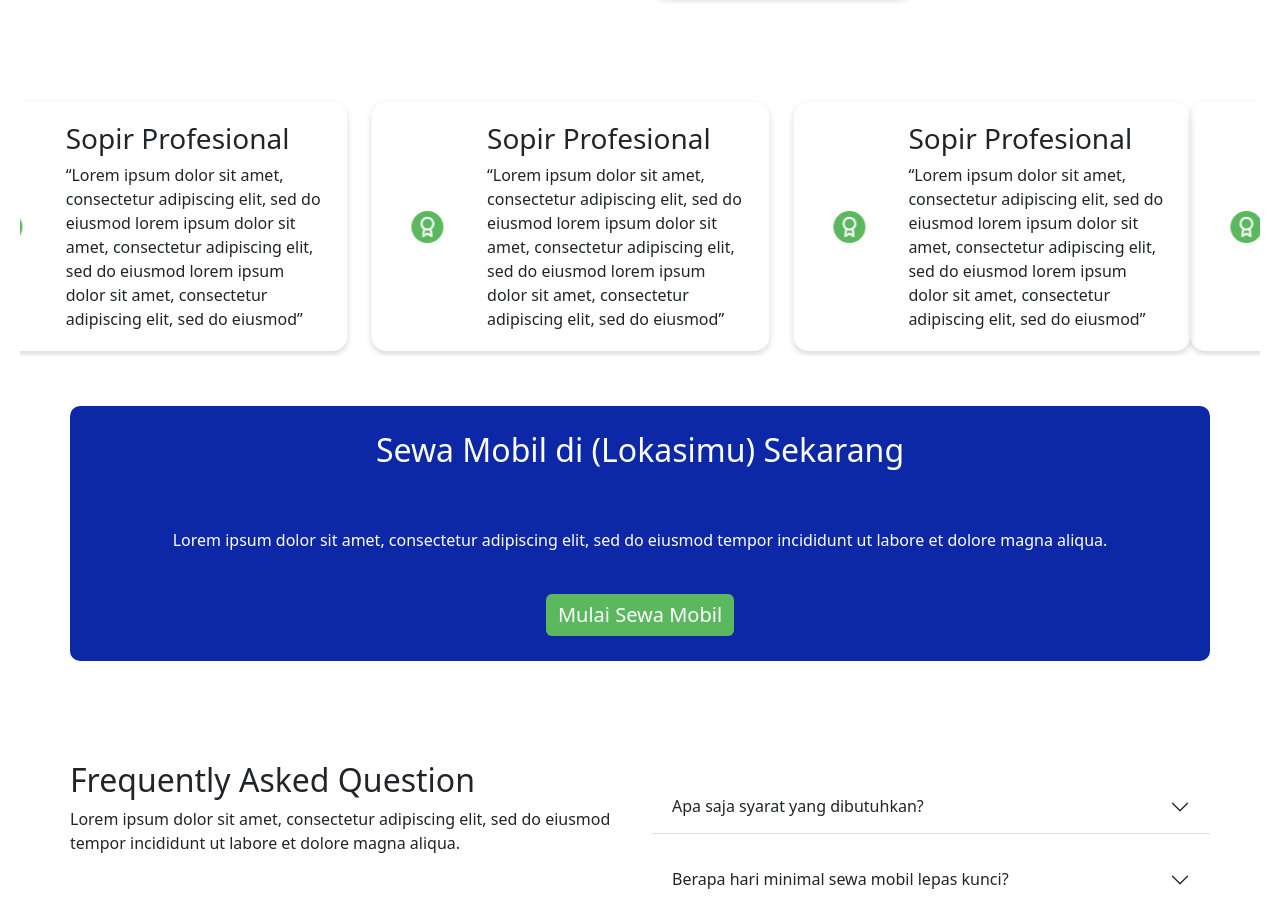
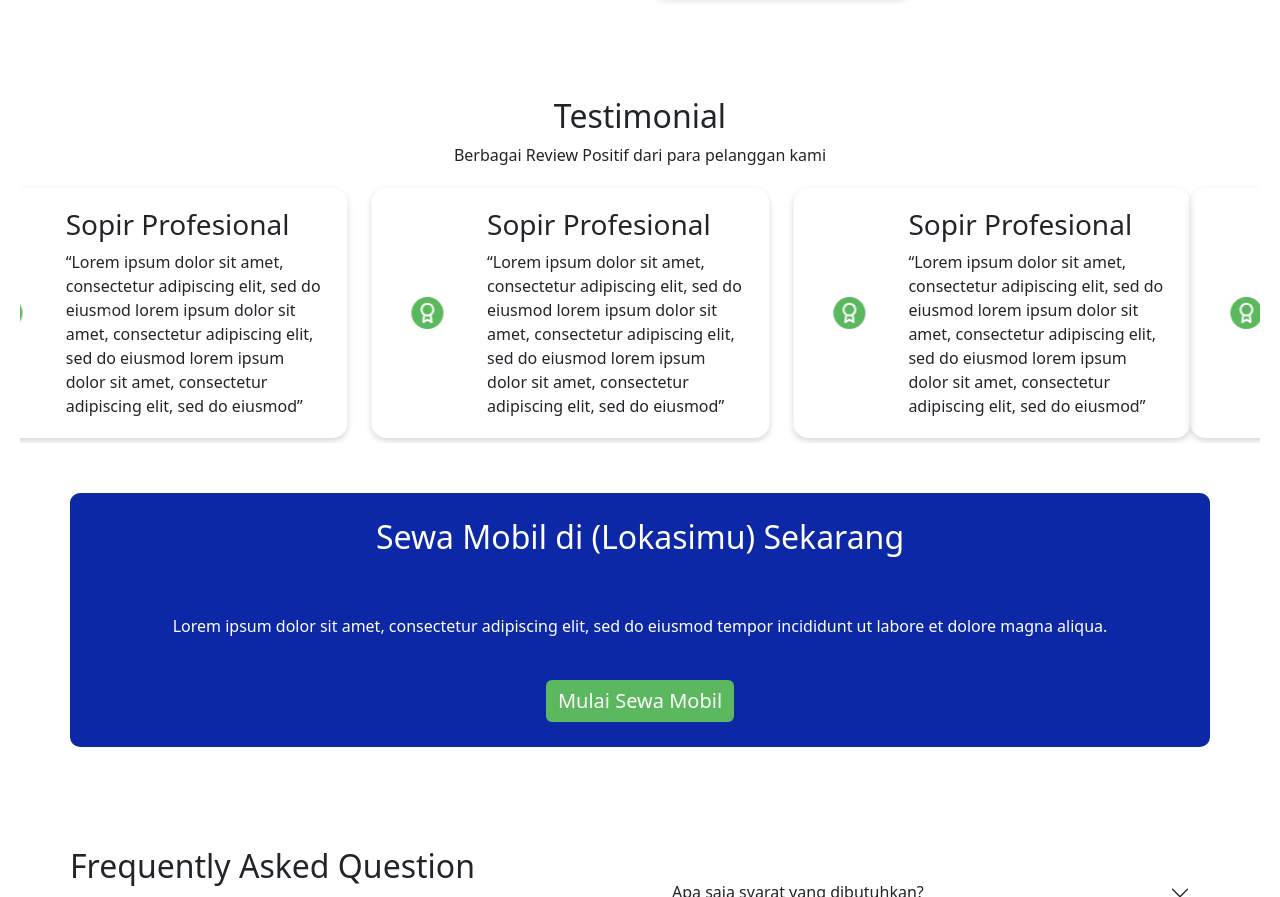
Before and after one commit to Beje27/challenge-1, a plain HTML site: page index.html in a window 1280 px wide. Shown: the part 1532-2429 px from the top of the page. Drawn offline with nearby package versions, Linux system fonts and the light colour scheme.

Commit message:
perbaikan sedikit

```diff
--- a/css/style.css
+++ b/css/style.css
@@ -116,6 +116,7 @@ body {
     font-size: 20px;
     font-weight: bold;
 }
+
 
 #testimonial {
     margin: 20px 20px;
--- a/index.html
+++ b/index.html
@@ -152,6 +152,14 @@
         </section>
 
         <section id="testimonial">
+            <div class="Testimoni">
+                <h2 style="text-align: center;">
+                   Testimonial
+                </h2>
+                <p style="text-align: center;">
+                    Berbagai Review Positif dari para pelanggan kami
+                </p>
+            </div>
             <div id="carouselExampleControls" class="carousel slide" data-bs-ride="carousel">
                 <div class="carousel-inner">
                     <div class="carousel-item active">
```
Also changed, not shown: 1 other file.
